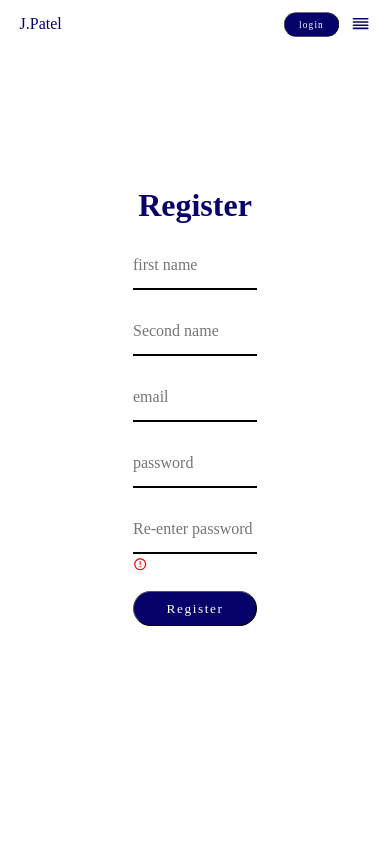
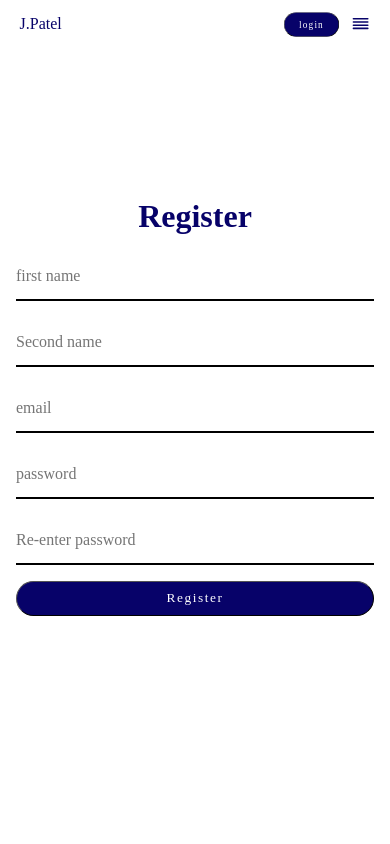
Before and after one commit to gowsik-source/frontend_wedding_planning_company, a React (Create React App) app: page /Register in a window 390 px wide. Shown: the top 844 px of the page. Built offline with nearby package versions, Linux system fonts and the light colour scheme.

Commit message:
auth media query

```diff
--- a/src/pages/loginRegister/Register.jsx
+++ b/src/pages/loginRegister/Register.jsx
@@ -123,8 +123,8 @@ const Register = () => {
                         <div className={style.input_field}>
                             <FormInput inputType={'password'} placehold={'Re-enter password'} inputId={'reEnterPassword'} getValue={reEnterPassword} getData={(e) => setReEnterPassword(e.target.value)} style={{ borderBottom: error.reEnterPassword ? '2px solid red' : '2px solid black' }} />
                         </div>
-                        <div className={style.container_for_error_message} style={{ display: error.reEnterPassword ? 'block' : 'none' }}>
-                            <div className={style.error_icon}>
+                        <div className={style.container_for_error_message}>
+                            <div className={style.error_icon} style={{ display: error.reEnterPassword ? 'block' : 'none' }}>
                                 <MdErrorOutline />
                             </div>
                             <div className={style.error_message}>
--- a/src/pages/loginRegister/forget_password.module.css
+++ b/src/pages/loginRegister/forget_password.module.css
@@ -48,3 +48,9 @@
 .input_field_button button{
     width: 100%;
 }
+
+@media(max-width:426px) {
+    .display{
+        width: 100%;
+    }
+}
--- a/src/pages/loginRegister/login_style.module.css
+++ b/src/pages/loginRegister/login_style.module.css
@@ -73,3 +73,9 @@
     color: gray;
     text-align: center;
 }
+
+@media(max-width:426px) {
+    .display{
+        width: 100%;
+    }
+}
--- a/src/pages/loginRegister/register_style.module.css
+++ b/src/pages/loginRegister/register_style.module.css
@@ -69,3 +69,9 @@
 .input_field_button button{
     width: 100%;
 }
+
+@media(max-width:426px) {
+    .display{
+        width: 100%;
+    }
+}
```
